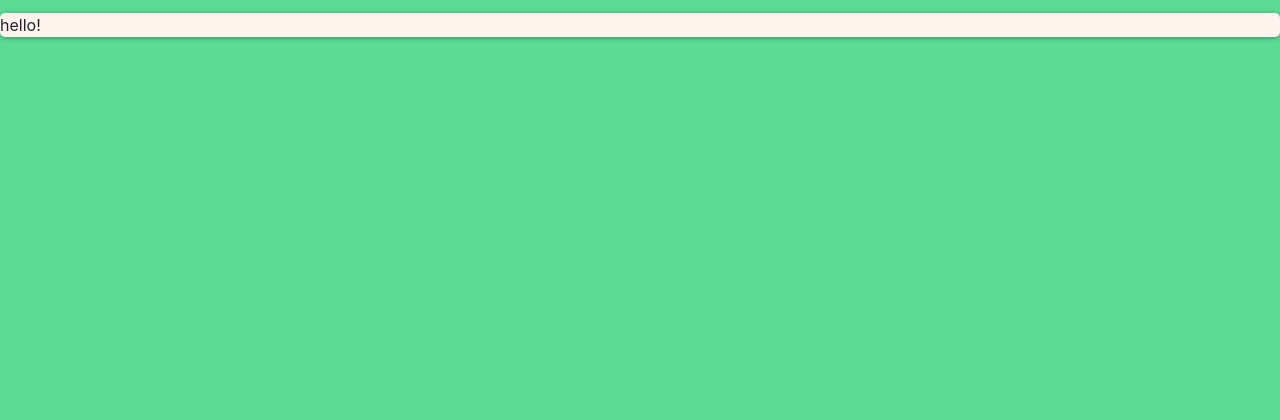
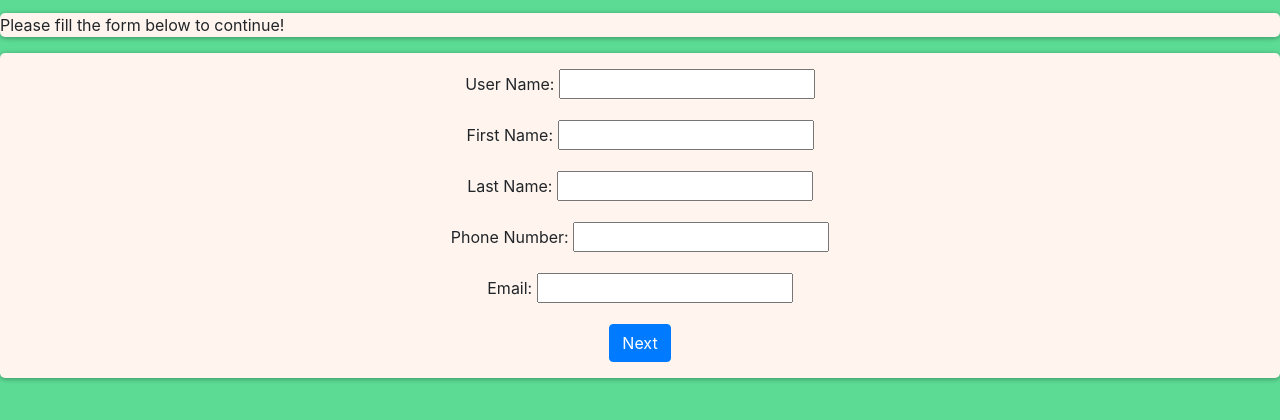
Before and after one commit to heshamzm/Portfolio_Maker, a Django app: page / in a window 1280 px wide. Shown: the part 56-476 px from the top of the page. Run offline with Django 3.2, Linux system fonts and the light colour scheme; some libraries are stand-ins or nearby versions.

Commit message:
styling the homepage

```diff
--- /dev/null
+++ b/Portfolio/forms.py
@@ -0,0 +1,37 @@
+from django import forms
+from django.db.models import fields
+from django.forms import models
+from .models import User, Profile
+
+
+class UserForm(forms.ModelForm):
+    class Meta:
+        model = User
+        fields = '__all__'
+        labels = {
+            "user_name" : "User Name",
+            "first_name" : "First Name",
+            "last_name" : "Last Name",
+            "phone_number" : "Phone Number",
+            "email" : "Email"
+            }
+
+        error_messages = {
+            "user_name" : {
+                "required" : "Your name must not be empty",
+                "max_length" : "please enter a shorter name"
+            },
+            "first_name" : {
+                "required" : "Your name must not be empty",
+                "max_length" : "please enter a shorter name"
+            },
+            "last_name" : {
+                "required" : "Your name must not be empty",
+                "max_length" : "please enter a shorter name"
+            },
+            "email" : {
+                "required" : "Please enter you email ! ",
+                "max_length" : "please enter a shorter email !"
+            }
+
+        }
--- a/Portfolio/static/static.css
+++ b/Portfolio/static/static.css
@@ -11,3 +11,14 @@
 body {
     background-color: #5cdb95;
 }
+
+.whitebox1 {
+    text-align: center;
+    padding: 1rem;
+    max-width: 1400px;
+    margin: auto;
+    margin-top: 1%;
+    background-color: seashell;
+    border-radius: 5px;
+    box-shadow: 0 1px 6px rgba(0, 0, 0, 0.12), 0 1px 4px rgba(0, 0, 0, 0.24);
+}
--- a/Portfolio/templates/home.html
+++ b/Portfolio/templates/home.html
@@ -6,10 +6,41 @@
 
 {% block content %}
     <div class="whitebox">
-        <p>hello!</p>
+        <p>Please fill the form below to continue!</p>
     </div>
 
+    <!--
     <div class="whitebox">
+        <form action="" method = "POST">
+            {% csrf_token %}
+            {% for field in form %}
+            <div class = "userform">
+                {{ field.label_tag}}
+                {{ field }}
+                {{ field.errors }}
+                <br>
+            </div>
+            {% endfor %}
+            <button type="submit"> Next </button>
+        </form>
+    </div>
+    -->
 
+    <div class="whitebox1">
+        <form action="" method = "POST">
+            {% csrf_token %}
+            {% for field in form %}
+
+                <div class="mb-3">
+                    {{ field.label_tag}}
+                    {{ field }}
+                    {{ field.errors }}
+                </div>
+
+            {% endfor %}
+            <button type="submit" class="btn btn-primary">Next</button>
+        </form>
     </div>
+
+
 {% endblock content %}
--- a/Portfolio/urls.py
+++ b/Portfolio/urls.py
@@ -2,5 +2,5 @@ from django.urls import path
 from . import views
 
 urlpatterns  = [
-    path("", views.home, name='home')
+    path("", views.home.as_view(), name='home')
 ]
--- a/Portfolio/views.py
+++ b/Portfolio/views.py
@@ -1,7 +1,16 @@
-from django.shortcuts import render
-from django.http import HttpResponse
 
+from .forms import UserForm
+from django.views.generic.edit import FormView
 # Create your views here.
 
-def home(request):
-    return render(request,"home.html")
+
+
+
+class home(FormView):
+    form_class = UserForm
+    template_name = "home.html"
+    success_url = "/"
+
+    def form_valid(self, form):
+        form.save()
+        return super().form_valid(form)
```
Also changed, not shown: db.sqlite3.
